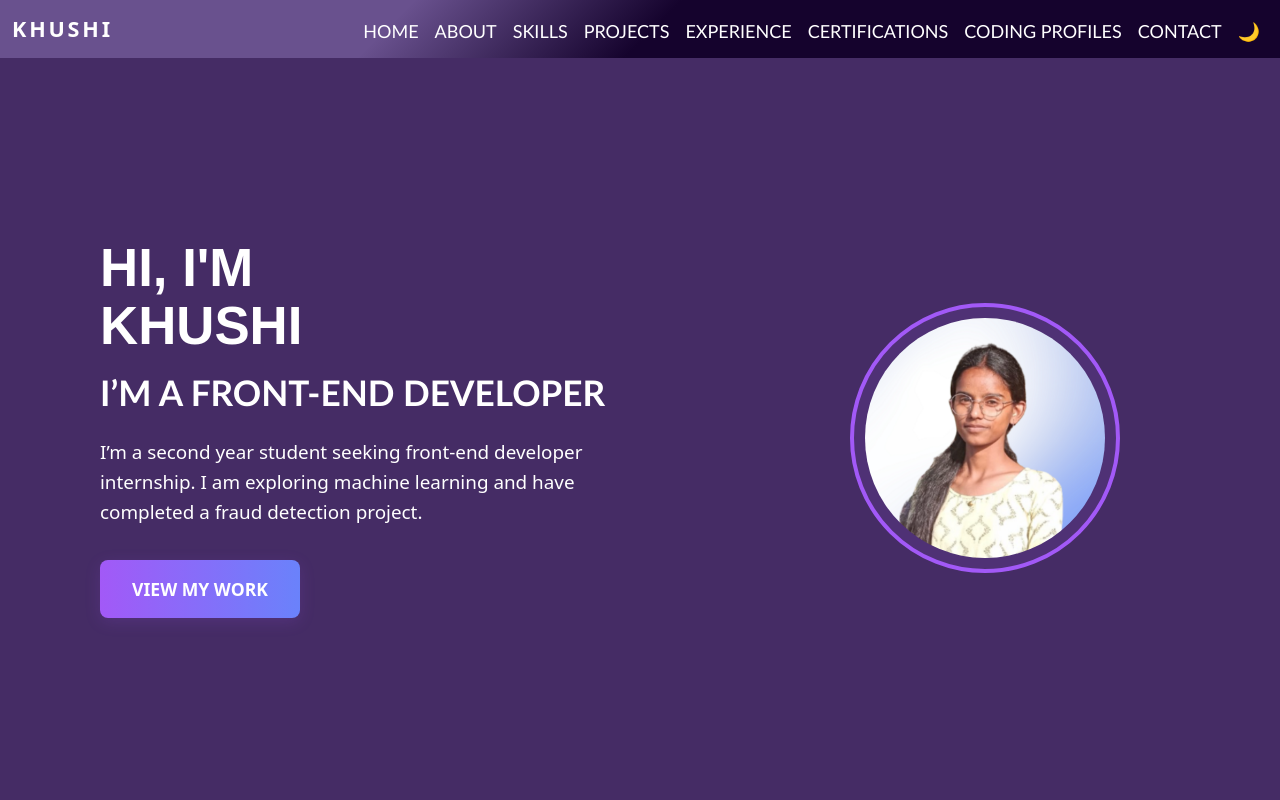
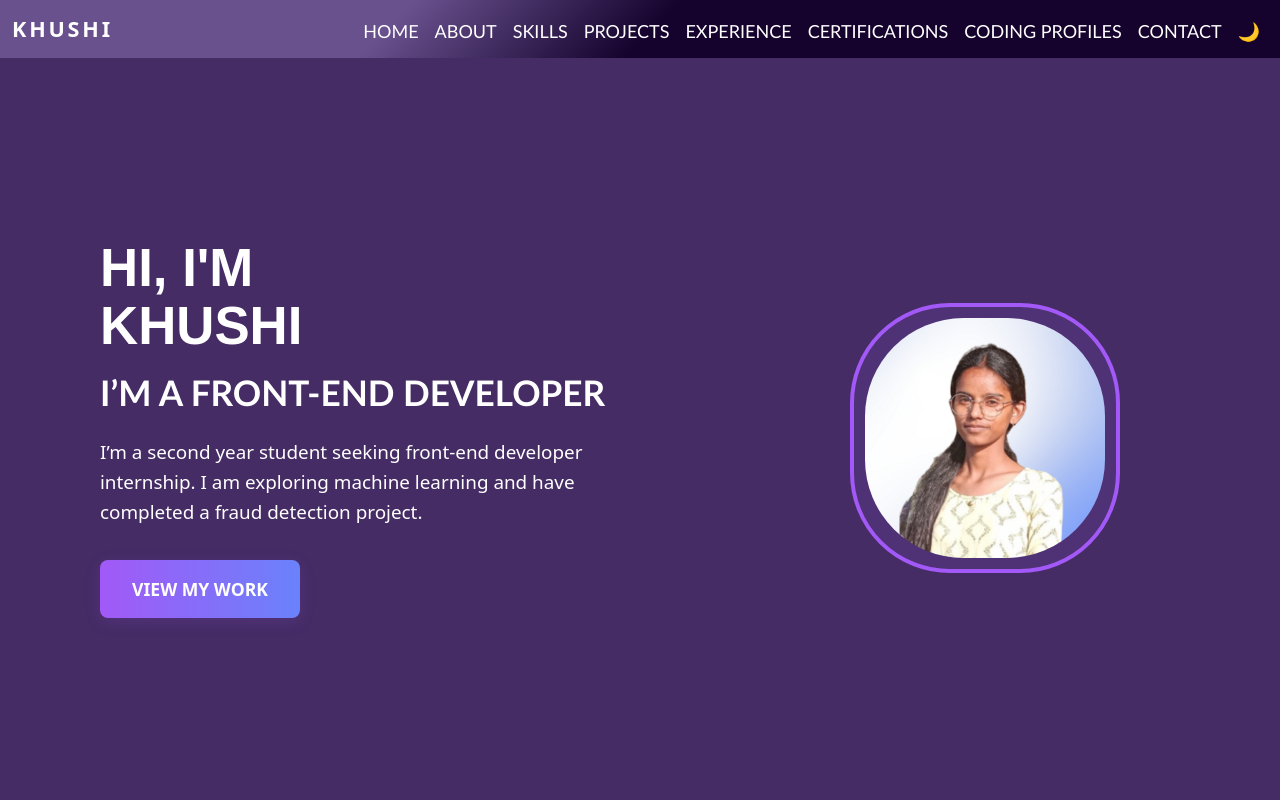
Before and after one commit to khushi1315/MY-PORTFOLIO, a React (Create React App) app: page / in a window 1280 px wide. Shown: the top 800 px of the page. Built offline with nearby package versions, Linux system fonts and the light colour scheme; a web font is replaced by a local one.

Commit message:
profile border radius changed

```diff
--- a/src/App.css
+++ b/src/App.css
@@ -222,7 +222,7 @@ background: linear-gradient(135deg, #452c65 60%, #010001 100%) !important;
 
 .profile-pic-border {
   border: 4px solid #a259f7;
-  border-radius: 50%;
+  border-radius: 37%;
   width: 270px;
   height: 270px;
   display: flex;
@@ -236,7 +236,7 @@ background: linear-gradient(135deg, #452c65 60%, #010001 100%) !important;
 .profile-pic {
   width: 240px;
   height: 240px;
-  border-radius: 50%;
+  border-radius: 41%;
   object-fit: cover;
 }
 
```
